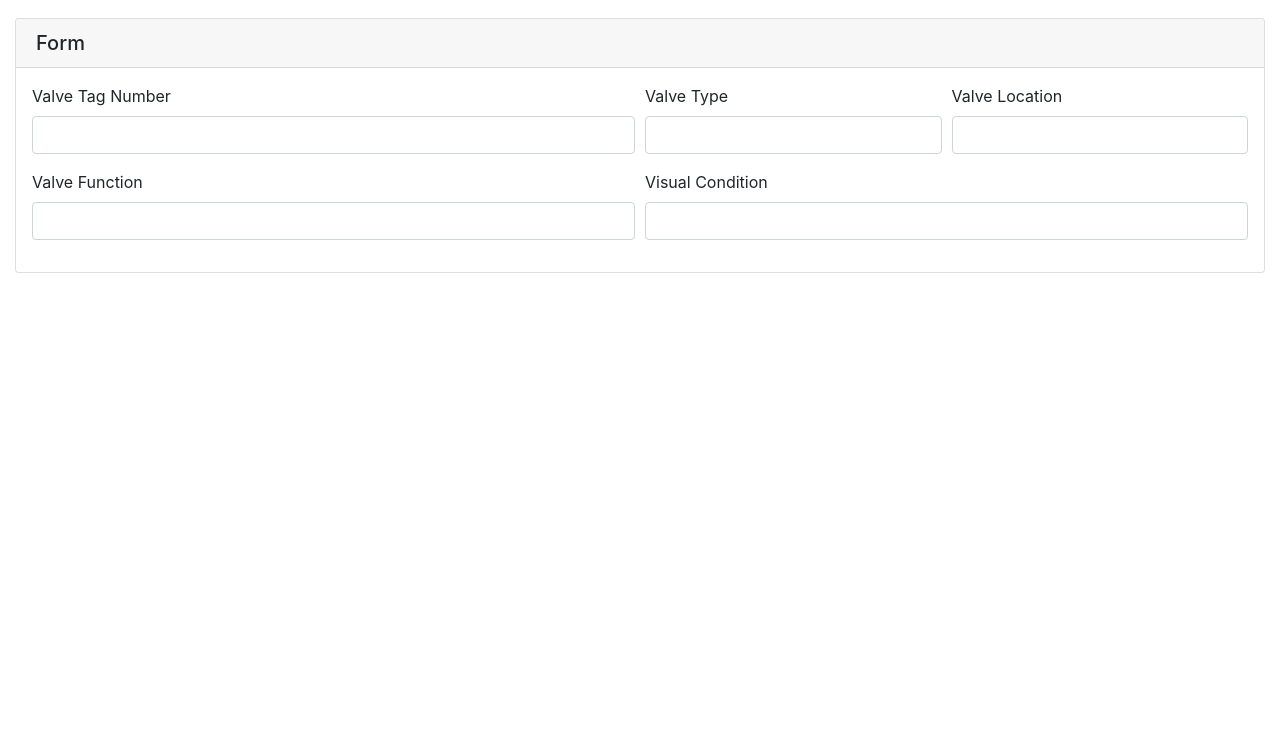
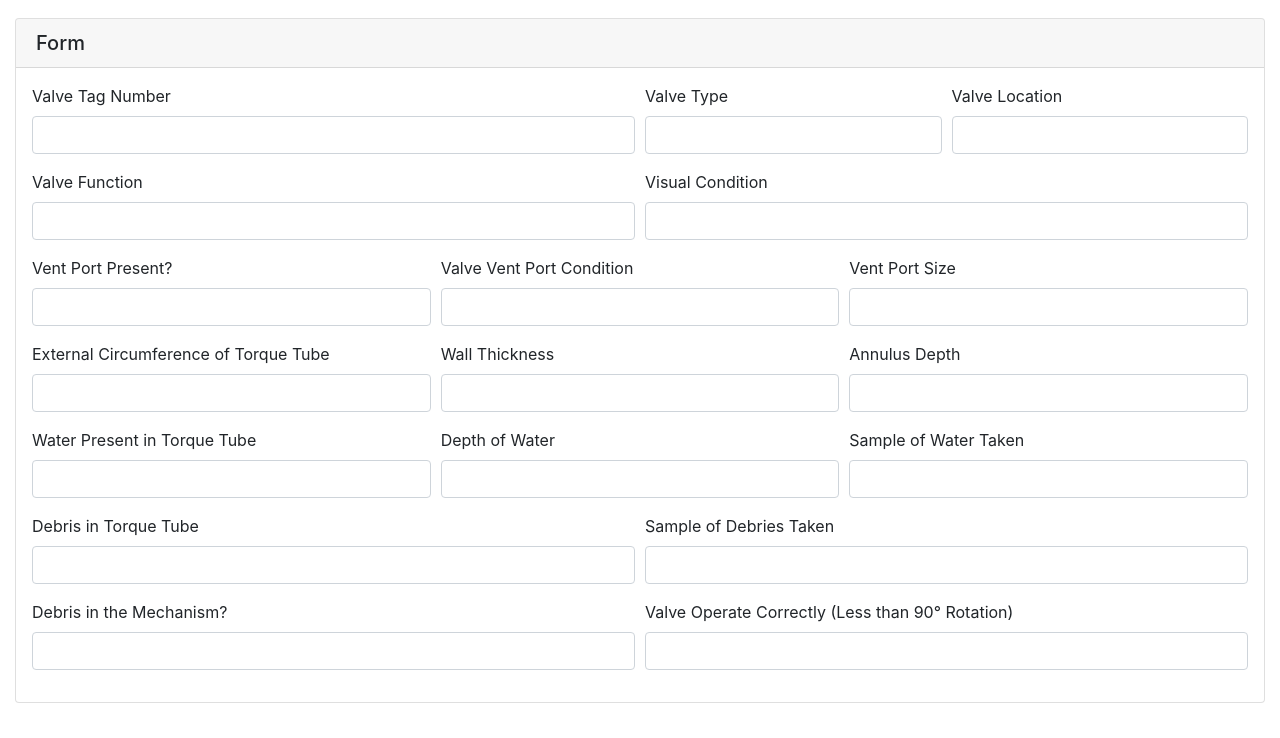
Before and after one commit to steerenergy/valvecare-database, a plain HTML site: page index.html in a window 1280 px wide. Shown: the part 62-800 px from the top of the page. Drawn offline with nearby package versions, Linux system fonts and the light colour scheme.

Commit message:
Form Layout Done

```diff
--- a/index.html
+++ b/index.html
@@ -46,11 +46,73 @@
           </div>
           <div class="form-group col-md-6">
             <label for="valveCondition">Visual Condition</label>
-            <input type="text" class="form-control" id="valveCondion"></input>
+            <input type="text" class="form-control" id="valveConditon"></input>
           </div>
         </div>
+        <div class="form-row">
+          <div class="form-group col-md-4">
+            <label for="valveVentPort">Vent Port Present?</label>
+            <input type="text" class="form-control" id="valveVentPort"></input>
+          </div>
+          <div class="form-group col-md-4">
+            <label for="valveVentCondition">Valve Vent Port Condition</label>
+            <input type="text" class="form-control" id="valveVentCondition"></input>
+          </div>
+          <div class="form-group col-md-4">
+            <label for="valveVentSize">Vent Port Size</label>
+            <input type="number" class="form-control" id="valveVentSize"></input>
+          </div>
+        </div>
+        <div class="form-row">
+          <div class="form-group col-md-4">
+            <label for="valveTorqueCirc">External Circumference of Torque Tube</label>
+            <input type="number" class="form-control" id="valveTorqueCirc"></input>
+          </div>
+          <div class="form-group col-md-4">
+            <label for="valveThickness">Wall Thickness</label>
+            <input type="number" class="form-control" id="valveThickness"></input>
+          </div>
+          <div class="form-group col-md-4">
+            <label for="valveAnDepth">Annulus Depth</label>
+            <input type="number" class="form-control" id="valveAnDepth"></input>
+          </div>
+        </div>
+        <div class="form-row">
+          <div class="form-group col-md-4">
+            <label for="valveWater">Water Present in Torque Tube</label>
+            <input type="number" class="form-control" id="valveWater"></input>
+          </div>
+          <div class="form-group col-md-4">
+            <label for="valveWaterDepth">Depth of Water</label>
+            <input type="number" class="form-control" id="valveWaterDepth"></input>
+          </div>
+          <div class="form-group col-md-4">
+            <label for="valveWaterSample">Sample of Water Taken</label>
+            <input type="text" class="form-control" id="valveWaterSample"></input>
+          </div>
+        </div>
+        <div class="form-row">
+          <div class="form-group col-md-6">
+            <label for="valveTorqueDebris">Debris in Torque Tube</label>
+            <input type="text" class="form-control" id="valveTorqueDebris"></input>
+          </div>
+          <div class="form-group col-md-6">
+            <label for="valveDebrisSample">Sample of Debries Taken</label>
+            <input type="text" class="form-control" id="valveDebrisSample"></input>
+          </div>
+        </div>
+        <div class="form-row">
+          <div class="form-group col-md-6">
+            <label for="valveMechDebris">Debris in the Mechanism?</label>
+            <input type="text" class="form-control" id="valveMechDebris"></input>
+          </div>
+          <div class="form-group col-md-6">
+            <label for="valveOperateRotation">Valve Operate Correctly (Less than 90° Rotation)</label>
+            <input type="text" class="form-control" id="valveOperateRotation"></input>
+          </div>
+        </div>
+      </form>
     </div>
-    </form>
   </div>
 
 
```
